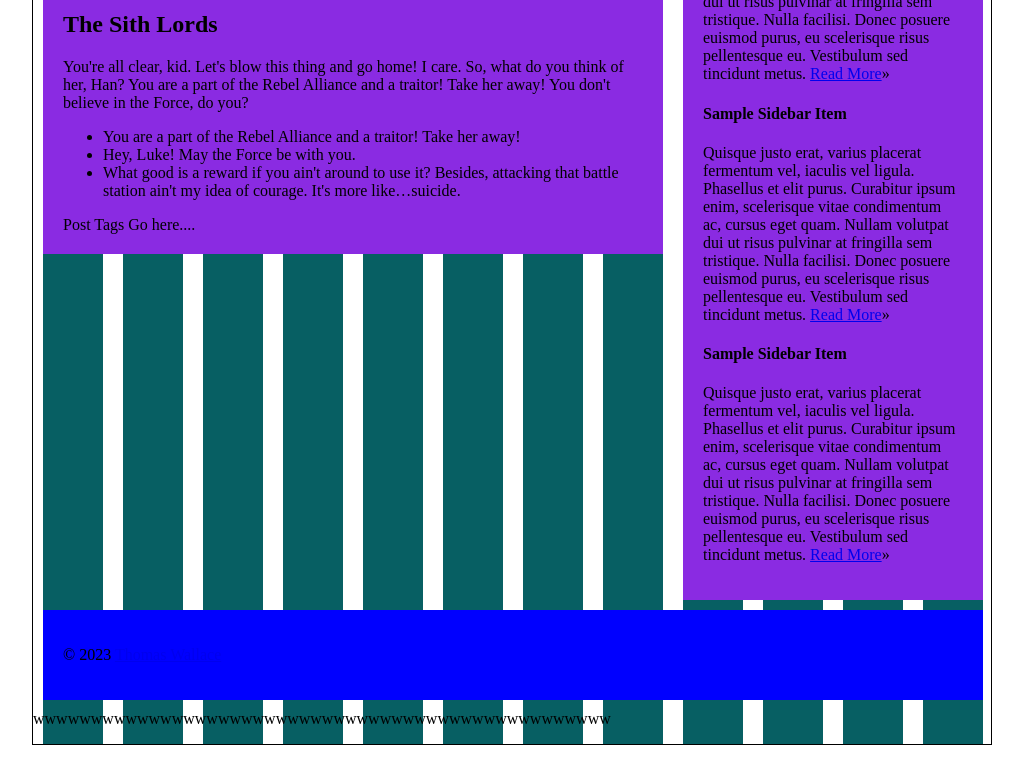
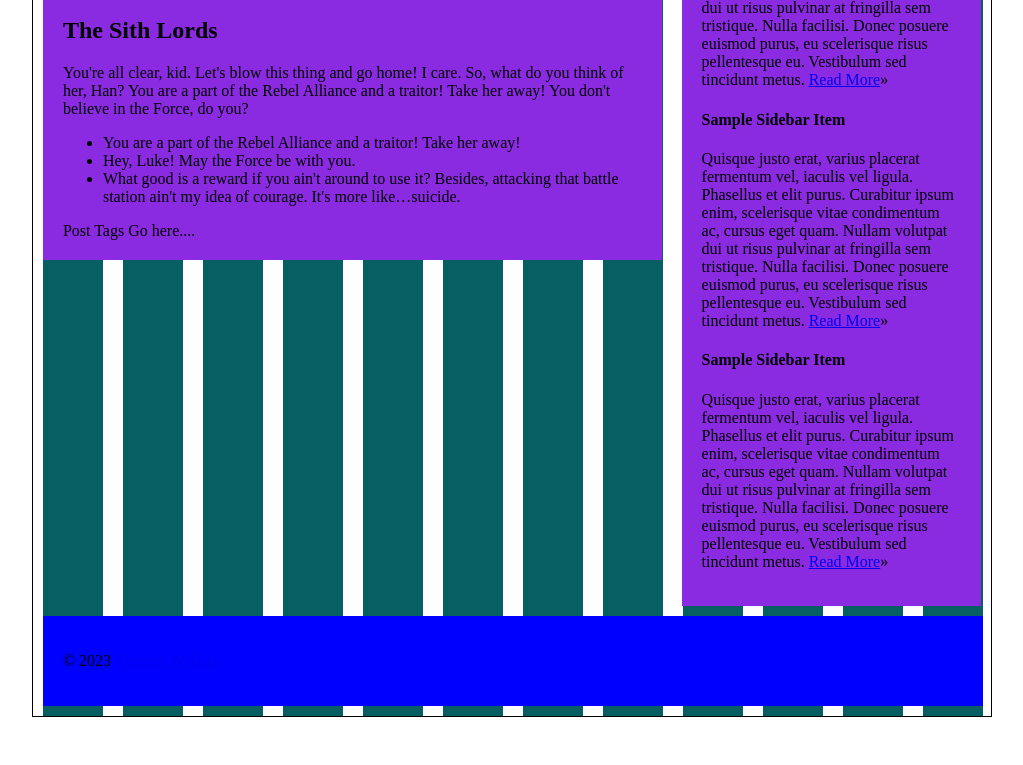
Before and after one commit to DustinGann/IFSC-3342, a plain HTML site: page grid/index.html in a window 1280 px wide. Shown: the part 455-1220 px from the top of the page, without its empty margins (128-1151 px from the left). After the commit the page ends 1199 px from the top, so only its background shows below. Drawn offline with Linux system fonts and the light colour scheme.

Commit message:
asymphony

```diff
--- a/grid/assets/css/style.css
+++ b/grid/assets/css/style.css
@@ -19,9 +19,10 @@ html {
 
 
 main{
+  width:960px;
   background-image:url(../img/grid.png);
-  width:960px;
-  margin: 20px auto;
+
+  margin: 2.08333333% auto;
   border: 1px solid #000;
 
 }
@@ -29,8 +30,8 @@ main{
 header, footer{
 
   width:940px;
-  margin:10px;
-  padding:20px;
+  margin:1.04166667%;
+  padding:2.08333333%;
   float:left;
   background-color: blue;
 }
@@ -39,17 +40,17 @@ header, footer{
 {
 
   background-color: blueviolet;
-  width: 620px;
-  margin-left:10px;
-  padding:20px;
+  width: 64.5833333%;
+  margin-left:1.04166667%;
+  padding:2.08333333%;
   float:left;
 }
 
 #secondary
 {
   background-color: blueviolet;
-  width: 300px;
-  margin-left:20px;
-  padding:20px;
+  width: 31.25%;
+  margin-left:2.08333333%;
+  padding:2.08333333%;
   float:left;
 }
--- a/grid/index.html
+++ b/grid/index.html
@@ -10,7 +10,7 @@
 <link rel="shortcut icon" href="/favicon.ico" />
 </head>
 <body>
-<main>
+<main class="cf">
   <header>
     <h1>Out with the old...</h1>
     <h2>Beginning the transistion to HTML5</h2>
@@ -59,7 +59,7 @@
   <footer>
     <p>&copy; 2023 <a href="#">Thomas Wallace</a></p>
   </footer>
-  <p>wwwwwwwwwwwwwwwwwwwwwwwwwwwwwwwwwwwwwwwwwwwwwwwwww<p> <!-- temp  -->
+   <!-- <p><p>temp  -->
 </main>
 <!--.container -->
 </body>
```
